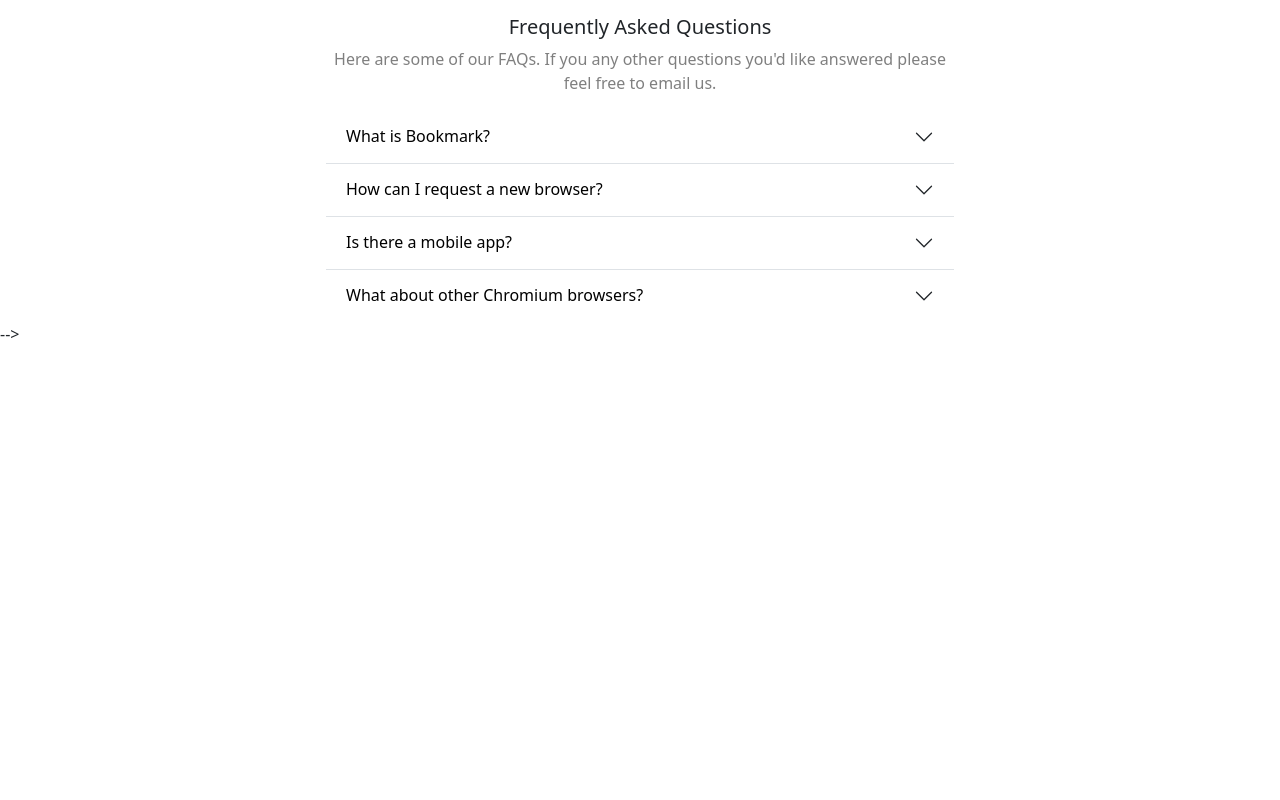
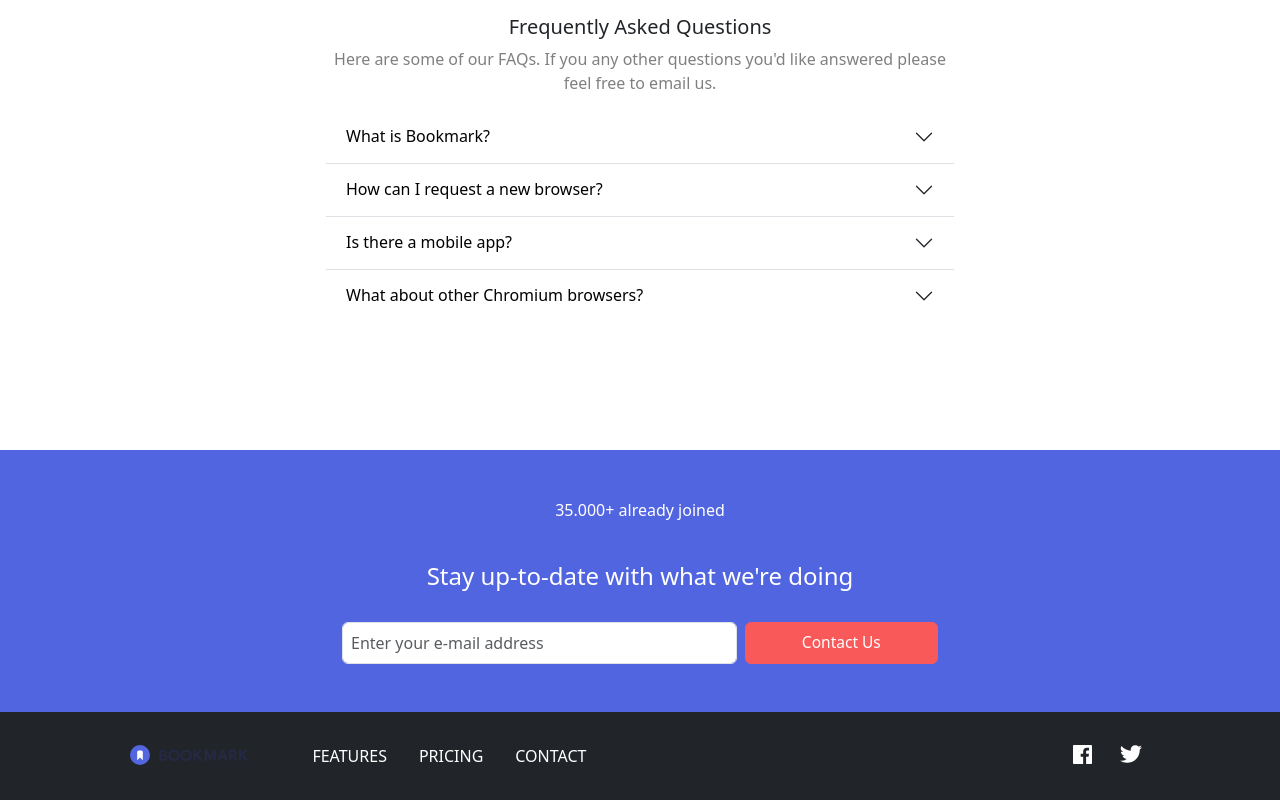
Before and after one commit to mcallejo-10/S1.2-Bootstrap-SASS, a website: page index.html in a window 1280 px wide. Shown: the part 1998-2798 px from the top of the page. Before the commit the page ends 2344 px from the top, so only its background shows below. Drawn offline with nearby package versions, Linux system fonts and the light colour scheme.

Commit message:
footer afegit

```diff
--- a/css/main.scss
+++ b/css/main.scss
@@ -98,3 +98,10 @@
   background-color: $primary;
   border-bottom-right-radius: 44%;
 }
+
+.footer {
+  color:#FFFFFF;
+  background-color: $primary;
+  margin-top: 8rem;
+  padding-top: 3rem;
+}
--- a/index.html
+++ b/index.html
@@ -280,7 +280,47 @@
 
   <!-- footer -->
 
-
+  <footer class="footer col-12">
+    <div class="container-fluid text-center col-12 pb-4">
+      <p class="">35.000+ already joined</p>
+      <h4 class="p-3 p-lg-4">Stay up-to-date with what we're doing</h4>
+      <form class="row justify-content-center align-items-start text-center mx-4  gx-2 needs-validation mb-lg-4"
+        novalidate>
+        <div class="col-12 col-lg-4">
+          <input type="email" class="form-control col-4 p-2" id="user-email" aria-describedby="emailHelp"
+            placeholder="Enter your e-mail address" required>
+        </div>
+        <div class="col-12 col-lg-2 mb-3 mb-lg-0 mt-3 mt-lg-0">
+          <button type="submit" class="btn btn-secondary w-100 text-white col-4 p-2" value="Validate"
+            onclick="return validateEmail()">Contact Us</button>
+        </div>
+    </div>
+    <div class="container-fluid bg-dark" id="footer-navbar">
+      <div class="container-xl pt-4 pt-lg-2 pb-4 pb-lg-2">
+        <ul class="nav flex-column flex-lg-row align-items-center text-uppercase text-white py-3 ms-lg-5">
+          <li class="nav-item">
+            <a class="navbar-brand" href="#">
+              <img src="img/logo-bookmark.svg" alt="logo Bookmark" height="20" class="mb-lg-1"></a>
+          </li>
+          <li class="nav-item">
+            <a class="nav-link text-white mt-4 mt-lg-0 ms-lg-5" href="#features">FEATURES</a>
+          </li>
+          <li class="nav-item">
+            <a class="nav-link text-white mt-3 mb-3 mt-lg-0 mb-lg-0" href="#pricing">PRICING</a>
+          </li>
+          <li class="nav-item">
+            <a class="nav-link text-white mb-4 mb-lg-0" href="#footer">CONTACT</a>
+          </li>
+          <li class="nav-item mt-2 mt-lg-0 mb-lg-2 ms-lg-auto me-lg-5">
+            <a class="nav-link d-inline ps-0 pe-3 pe-lg-2" href="https://www.facebook.com/"><img
+                src="img/icon-facebook.svg" alt="facebook-icon" height="19" class="social-icon" target=”_blank”></a>
+            <a class="nav-link d-inline ps-3 pe-lg-2 pe-0" href="https://www.twitter.com/"><img
+                src="./img/icon-twitter.svg" alt="twitter-icon" height="18" class="social-icon" target=”_blank”></a>
+          </li>
+        </ul>
+      </div>
+    </div>
+  </footer>
 
 
 
@@ -301,7 +341,7 @@
 </body>
 
 </html>
-  <!-- <footer>
+<!-- <footer>
 		<div class="container-fluid text-bg-primary mt-5">
 			<div class="container-xl pt-4 pb-4">
 				<div class="row justify-content-center text-center">
@@ -321,7 +361,7 @@
             </div>
           </div>
           <div class="col-12 col-lg-2 mb-3 mb-lg-0 mt-3 mt-lg-0">
-						<button type="submit" class="btn btn-secondary w-100 text-white p-2" value="Validate" onclick="return validateEmail()">Contact Us</button>
+						<bcutton type="submit" class="btn btn-secondary w-100 text-white p-2" value="Validate" onclick="return validateEmail()">Contact Us</button>
 					</div>
         </form>
 			</div>
@@ -352,10 +392,9 @@
 		</div>
 	</footer>
 
-  <!-- JS de Bootstrap -->
-  <script src="https://cdn.jsdelivr.net/npm/bootstrap@5.2.3/dist/js/bootstrap.bundle.min.js" integrity="sha384-kenU1KFdBIe4zVF0s0G1M5b4hcpxyD9F7jL+jjXkk+Q2h455rYXK/7HAuoJl+0I4" crossorigin="anonymous"></script>
+ <script src="https://cdn.jsdelivr.net/npm/bootstrap@5.2.3/dist/js/bootstrap.bundle.min.js" integrity="sha384-kenU1KFdBIe4zVF0s0G1M5b4hcpxyD9F7jL+jjXkk+Q2h455rYXK/7HAuoJl+0I4" crossorigin="anonymous"></script>
 
-  <!-- JS para validar em-mail -->
+
   <script>
       // Ejemplo de JavaScript inicial para deshabilitar el envío de formularios si hay campos no válidos
       (function () {
```
Also changed, not shown: css/main.css, 1 other file.
